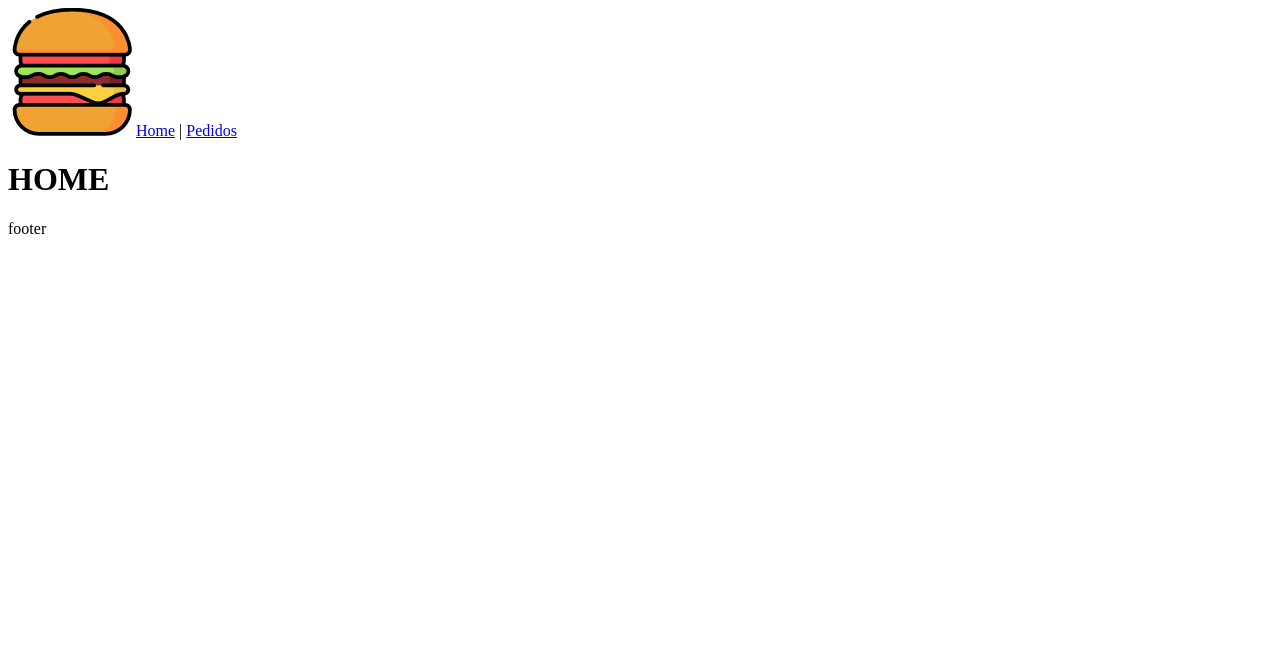
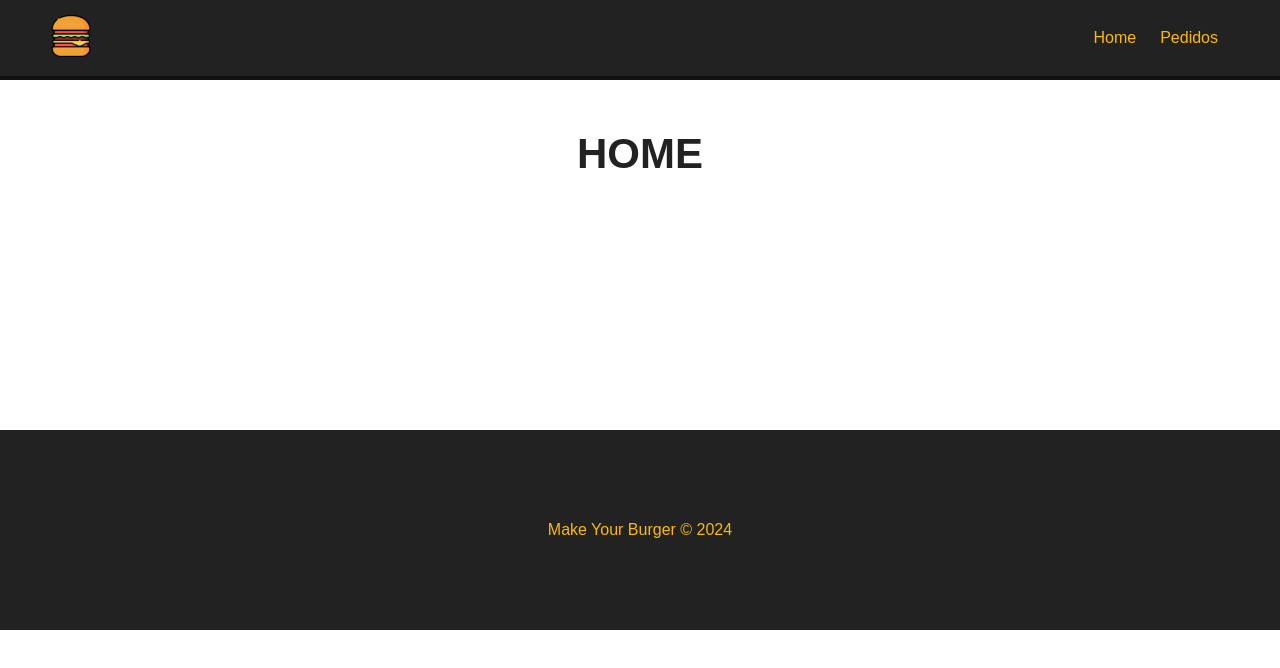
Before and after one commit to GomesMarcos/hora_de_codar_MOB, a Vue app: page / in a window 1280 px wide. Shown: the top 668 px of the page. Built offline with nearby package versions, Linux system fonts and the light colour scheme.

Commit message:
feat: finished nav and footer

```diff
--- a/src/App.vue
+++ b/src/App.vue
@@ -7,13 +7,40 @@
     NavbarVue,
     FooterVue,
   },
+  data() {
+    return {
+      logo_src: "/img/logo.png",
+      app_name: "Make Your Burger",
+    };
+  },
 };
 </script>
 
 <template>
-  <NavbarVue />
-  <router-view />
+  <NavbarVue :logo="logo_src" :alt="app_name" />
+  <div class="main-container">
+    <router-view />
+  </div>
   <FooterVue />
 </template>
 
-<style></style>
+<style>
+* {
+  font-family: Arial, Helvetica, sans-serif;
+  padding: 0;
+  margin: 0;
+  box-sizing: border-box;
+}
+
+.main-container {
+  margin: 50px;
+  min-height: 250px;
+}
+
+h1 {
+  text-align: center;
+  font-size: 42px;
+  margin-bottom: 30px;
+  color: #222;
+}
+</style>
--- a/src/components/Footer.vue
+++ b/src/components/Footer.vue
@@ -3,7 +3,21 @@
   name: "FooterComponent",
 };
 </script>
-<style scoped></style>
+
+<style scoped>
+footer {
+  height: 200px;
+  background-color: #222;
+  color: #fcba03;
+  display: flex;
+  align-items: center;
+  justify-content: center;
+  width: 100vw;
+}
+</style>
+
 <template>
-  <div>footer</div>
+  <footer>
+    <p>Make Your Burger &copy; {{ new Date().getFullYear() }}</p>
+  </footer>
 </template>
--- a/src/components/Navbar.vue
+++ b/src/components/Navbar.vue
@@ -1,15 +1,48 @@
 <script>
 export default {
   name: "NavbarComponent",
+  props: ["logo", "alt"],
 };
 </script>
-<style scoped></style>
+
+<style scoped>
+#nav {
+  background-color: #222;
+  border-bottom: 4px solid #111;
+  padding: 15px 50px;
+  display: flex;
+  justify-content: flex-end;
+  align-items: center;
+}
+
+#nav a {
+  color: #fcba03;
+  text-decoration: none;
+  margin: 12px;
+  transition: 0.5s;
+}
+
+#nav a:hover {
+  color: #fff;
+}
+
+#nav #logo-url {
+  margin: auto;
+  margin-left: 0;
+}
+
+#nav #logo-url img {
+  width: 42px;
+  aspect-ratio: 1;
+}
+</style>
+
 <template>
-  <nav>
-    <router-link to="/">
-      <img src="/img/logo.png" alt="logo" id="logo" />
+  <nav id="nav">
+    <router-link id="logo-url" to="/">
+      <img :src="logo" :alt="alt" id="logo" />
     </router-link>
-    <router-link to="/">Home</router-link> |
+    <router-link to="/">Home</router-link>
     <router-link to="/pedidos">Pedidos</router-link>
   </nav>
 </template>
```
